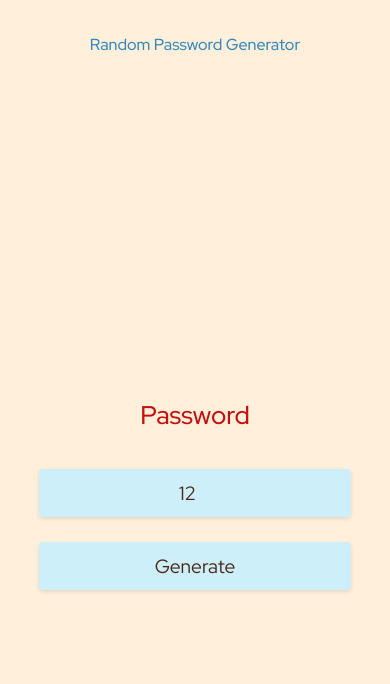
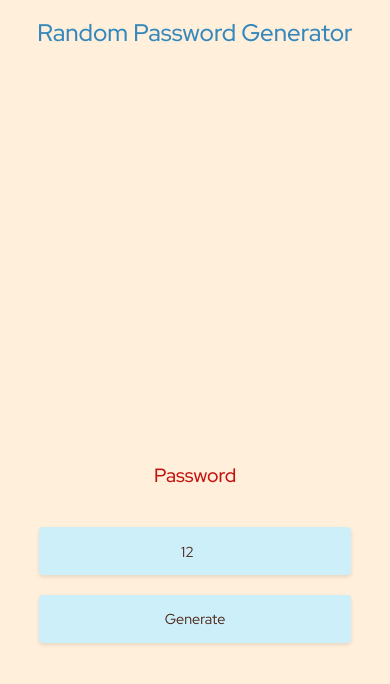
Before and after one commit to Knopkaivy/password-generator, a React (Create React App) app: page / in a window 390 px wide. Shown: the top 684 px of the page. Built offline with nearby package versions, Linux system fonts and the light colour scheme.

Commit message:
Add flex to generator

```diff
--- a/src/App.css
+++ b/src/App.css
@@ -48,8 +48,11 @@ body {
 .generator {
   height: 40vh;
   min-height: 300px;
-  padding: 1.6rem;
+  /* padding: 1.6rem; */
   box-shadow: 0px -7px 10px 0px rgba(0, 0, 0, 0.19);
+  display: flex;
+  flex-direction: column;
+  justify-content: center;
 }
 h1 {
   color: var(--color-blue);
@@ -102,6 +105,9 @@ button:active {
   }
 }
 @media screen and (max-width: 448px) {
+  html {
+    font-size: 37.5%;
+  }
   body {
     overflow: scroll;
   }
@@ -112,11 +118,12 @@ button:active {
     height: 100vh;
   }
   h1 {
-    font-size: 2rem;
+    flex-grow: 2;
   }
-  .result {
-    margin-top: 40vh;
+  .controls {
+    flex-grow: 1;
   }
+
   input,
   button {
     width: 80vw;
@@ -124,10 +131,10 @@ button:active {
 }
 @media screen and (max-height: 599px) {
   .bgImageContainer {
-    background-image: none;
+    display: none;
   }
   .generator {
-    /* height: 100vh; */
+    height: 100vh;
     box-shadow: none;
   }
 }
--- a/src/Generator.js
+++ b/src/Generator.js
@@ -159,6 +159,7 @@ const Generator = (props) => {
       <CopyToClipboard text={pass} onCopy={showCopyMessage}>
         <div className="result">{copied ? 'Copied!' : pass}</div>
       </CopyToClipboard>
+      <div className="controls">
         <input
           id="charsInput"
           type="number"
@@ -169,6 +170,7 @@ const Generator = (props) => {
         />
         <button onClick={updatePass}>Generate</button>
       </div>
+    </div>
   );
 };
 
```
Also changed, not shown: 1 other file (tests, documents, lock files or other folders). Lines whose indentation alone changed are shown as unchanged.
